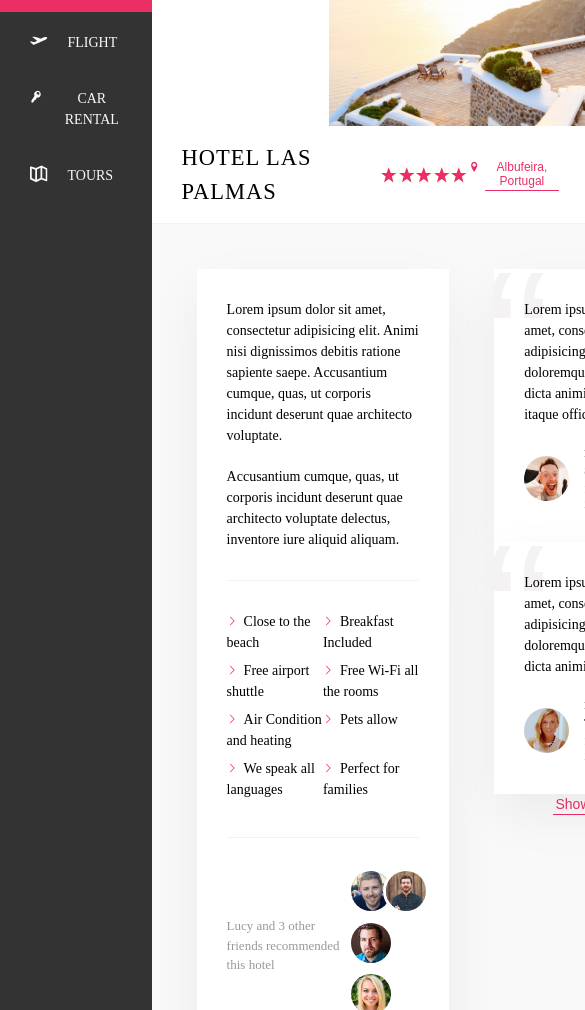
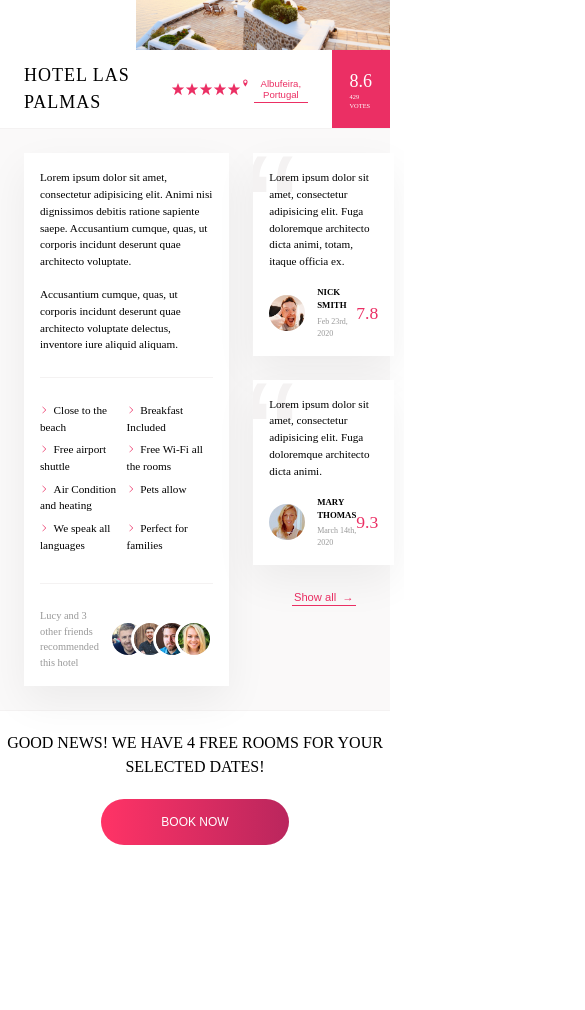
Before and after one commit to mlavagni/trillo, a website: page index.html in a window 390 px wide. Shown: the part 224-1234 px from the top of the page, 585 px wide, since content can reach past the window. After the commit the page ends 1089 px from the top, so only its background shows below. Drawn offline with Linux system fonts and the light colour scheme.

Commit message:
Added media query to 1200px,1100px and 900px

```diff
--- a/index.html
+++ b/index.html
@@ -15,7 +15,7 @@
   </head>
   <body>
     <div class="container">
-      <div class="header">
+      <header class="header">
         <img src="img/logo.png" alt="trillo logo" class="logo" />
         <form action="#" class="search">
           <input
@@ -54,7 +54,7 @@
             <span class="user-nav__user-name">Jonas</span>
           </div>
         </nav>
-      </div>
+      </header>
 
       <div class="content">
         <nav class="sidebar">
@@ -268,6 +268,16 @@
               <button class="btn-inline">Show all <span>&rarr;</span></button>
             </div>
           </div>
+
+          <div class="cta">
+            <h2 class="cta__book-now">
+              Good news! We have 4 free rooms for your selected dates!
+            </h2>
+            <button class="btn">
+              <span class="btn__visible">Book now</span>
+              <span class="btn__invisible">Only 4 rooms left</span>
+            </button>
+          </div>
         </main>
       </div>
     </div>
--- a/sass/_base.scss
+++ b/sass/_base.scss
@@ -17,6 +17,10 @@
   --line: 1px solid var(--color-grey-light-2);
 }
 
+$bp-largest: 75em; //   1200px/16rem = 75em
+$bp-large: 68.75em; //   1100px/16rem = 68.75em
+$bp-medium: 56.25em; //   900px/16rem = 56.25em
+
 * {
   margin: 0;
   padding: 0;
@@ -31,6 +35,10 @@
 html {
   box-sizing: border-box;
   font-size: 62.5%; //1 rem = 10px   / 10px/16px= 62.5%
+
+  @media only screen and (max-width: $bp-large) {
+    font-size: 50%;
+  }
 }
 
 body {
--- a/sass/_components.scss
+++ b/sass/_components.scss
@@ -1,3 +1,4 @@
+//check
 /////////////////////////////////////
 //Logo
 .logo {
@@ -125,11 +126,24 @@
   list-style: none;
   margin-top: 3.5rem;
 
+  @media only screen and (max-width: $bp-medium) {
+    display: flex;
+    margin: 0;
+  }
+
   &__item {
     position: relative;
 
     &:not(:last-child) {
       margin-bottom: 0.5rem;
+
+      @media only screen and (max-width: $bp-medium) {
+        margin-bottom: 0;
+      }
+    }
+
+    @media only screen and (max-width: $bp-medium) {
+      flex: 1;
     }
   }
 
@@ -163,10 +177,16 @@
     text-transform: uppercase;
     display: block;
     padding: 1.5rem 3rem;
+    position: relative;
+    // text-align: center;
+    z-index: 10;
     display: flex;
-    text-align: center;
-    position: relative;
-    z-index: 10;
+    align-items: center;
+
+    @media only screen and (max-width: $bp-medium) {
+      justify-content: center;
+      padding: 2rem;
+    }
   }
 
   &__icon {
@@ -185,6 +205,10 @@
   color: var(--color-grey-light-4);
   text-align: center;
   padding: 2.5rem;
+
+  @media only screen and (max-width: $bp-medium) {
+    display: none;
+  }
 }
 
 /////////////////////////////////////
@@ -366,6 +390,7 @@
   }
 
   &__friends {
+    display: flex;
   }
 
   &__photo {
@@ -376,7 +401,7 @@
     border: 3px solid #fff;
 
     &:not(:last-child) {
-      margin-right: -1.5rem;
+      margin-right: -2rem;
     }
   }
 }
@@ -388,9 +413,14 @@
   background-color: #fff;
   box-shadow: var(--shadow-light);
   padding: 3rem;
-  margin-bottom: 3, 5rem;
+  margin-bottom: 3.5rem;
   position: relative;
   overflow: hidden;
+
+  @media only screen and (max-width: $bp-medium) {
+    padding: 2rem;
+    margin-bottom: 3rem;
+  }
 
   &__text {
     margin-bottom: 2rem;
@@ -444,3 +474,80 @@
     z-index: 1;
   }
 }
+
+/////////////////////////////////////
+//Call to Action
+
+.cta {
+  padding: 3.5rem 0;
+  text-align: center;
+
+  @media only screen and (max-width: $bp-medium) {
+    padding: 2.5rem 0;
+  }
+
+  &__book-now {
+    font-size: 2rem;
+    font-weight: 300;
+    text-transform: uppercase;
+    margin-bottom: 2.5rem;
+  }
+}
+
+/////////////////////////////////////
+//Button
+
+.btn {
+  font-size: 1.5rem;
+  font-weight: 300;
+  text-transform: uppercase;
+  border-radius: 100px;
+  border: none;
+  background-image: linear-gradient(
+    to right,
+    var(--color-primary-light),
+    var(--color-primary-dark)
+  );
+  color: #fff;
+  position: relative;
+  overflow: hidden;
+  cursor: pointer;
+
+  & > * {
+    display: inline-block;
+    height: 100%;
+    width: 100%;
+    transition: all 0.2s;
+  }
+
+  &__visible {
+    padding: 2rem 7.5rem;
+  }
+
+  &__invisible {
+    position: absolute;
+    padding: 2rem 0;
+    left: 0;
+    top: -100%;
+  }
+
+  &:hover {
+    background-image: linear-gradient(
+      to left,
+      var(--color-primary-light),
+      var(--color-primary-dark)
+    );
+  }
+  &:hover &__visible {
+    transform: translateY(100%);
+  }
+
+  &:hover &__invisible {
+    top: 0;
+  }
+
+  &:focus {
+    outline: none;
+    animation: pulsate 1s infinite;
+  }
+}
--- a/sass/_layout.scss
+++ b/sass/_layout.scss
@@ -3,8 +3,13 @@
   margin: 8rem auto;
   background-color: var(--color-grey-light-1);
   box-shadow: --shadow-dark;
+  min-height: 50rem;
 
-  min-height: 50rem;
+  @media only screen and (max-width: $bp-largest) {
+    margin: 0;
+    max-width: 100%;
+    width: 100%;
+  }
 }
 
 .header {
@@ -20,6 +25,10 @@
 
 .content {
   display: flex;
+
+  @media only screen and (max-width: $bp-medium) {
+    flex-direction: column;
+  }
 }
 
 .sidebar {
@@ -44,6 +53,10 @@
   padding: 4.5rem;
   background-color: var(--color-grey-light-1);
   border-bottom: var(--line);
+
+  @media only screen and (max-width: $bp-medium) {
+    padding: 3rem;
+  }
 }
 
 .description {
@@ -53,6 +66,11 @@
   //not grow - not expand - use 60%
   flex: 0 0 60%;
   margin-right: 4.5rem;
+
+  @media only screen and (max-width: $bp-medium) {
+    padding: 2rem;
+    margin-right: 3rem;
+  }
 }
 
 .user-reviews {
```
Also changed, not shown: css/style.css.
